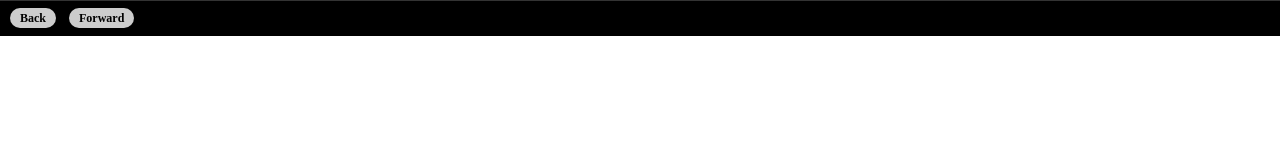
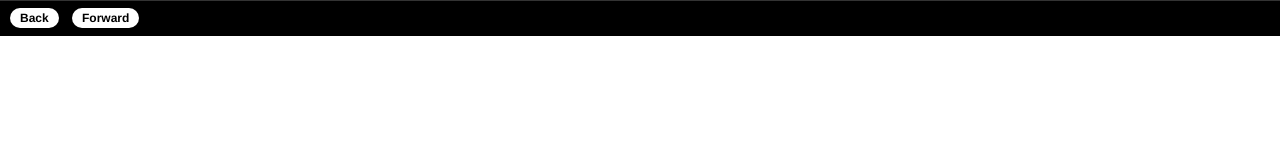
Before and after one commit to mikeflynn/beats-app, a browser extension: page src/index.html in a window 1280 px wide. Drawn offline with Linux system fonts and the light colour scheme.

Commit message:
master: Minor style tweaks.

```diff
--- a/src/index.html
+++ b/src/index.html
@@ -3,9 +3,10 @@
     <title>Beats Music</title>
     <style type="text/css">
       * { margin: 0px; padding: 0px; }
+      body { font-family: Helvetica Neue, Helvetica, sans-serif; }
       webview { width: 100%; height: 600px; border: none; }
       #btnBar { min-height: 15px; background: black; color: white; font-size: 12px; padding: 10px; border-top: 1px solid #333; }
-      #btnBar a { padding: 3px 10px 3px 10px; background: #ccc; border-radius: 10px; text-decoration: none; color: black; font-weight: bold; margin-right: 10px; }
+      #btnBar a { padding: 3px 10px 3px 10px; background: #fff; border-radius: 10px; text-decoration: none; color: black; font-weight: bold; margin-right: 10px; }
     </style>
     <script type="text/javascript" src="/index.js"></script>
   </head>
```
